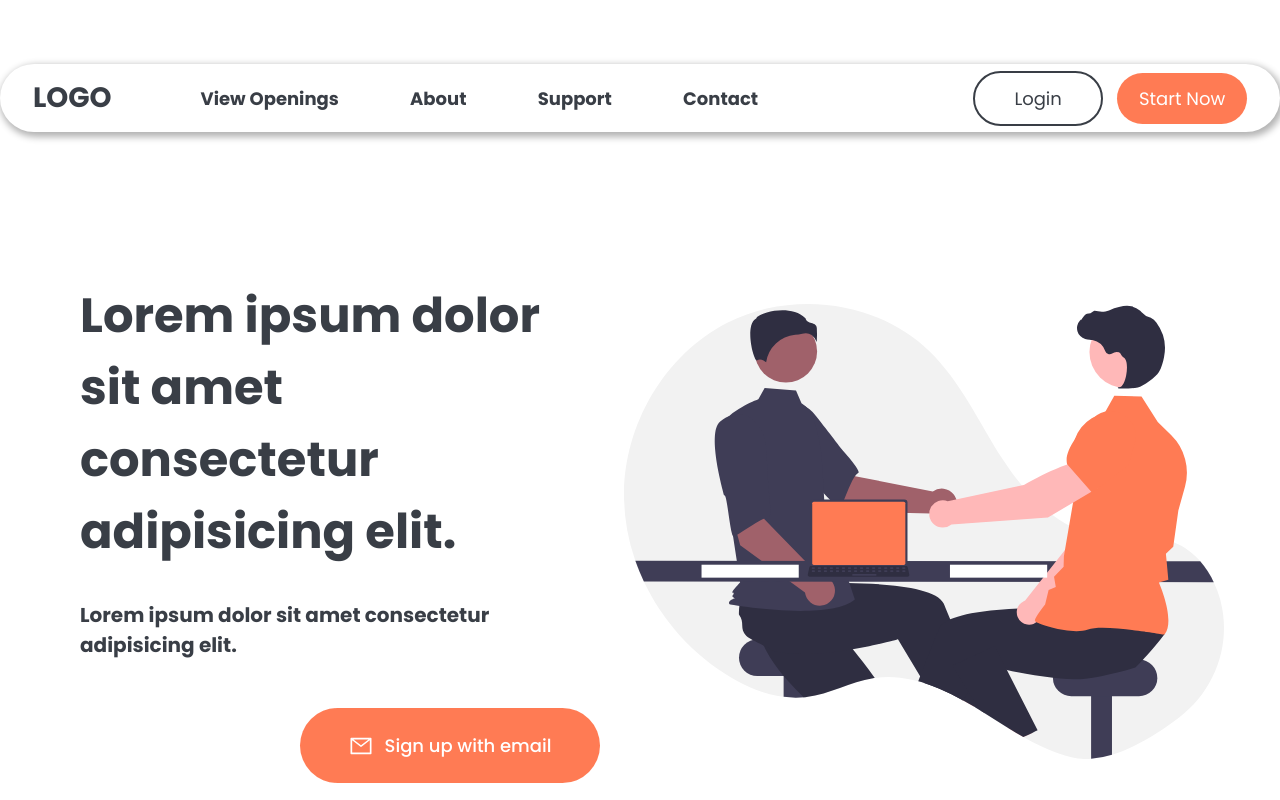
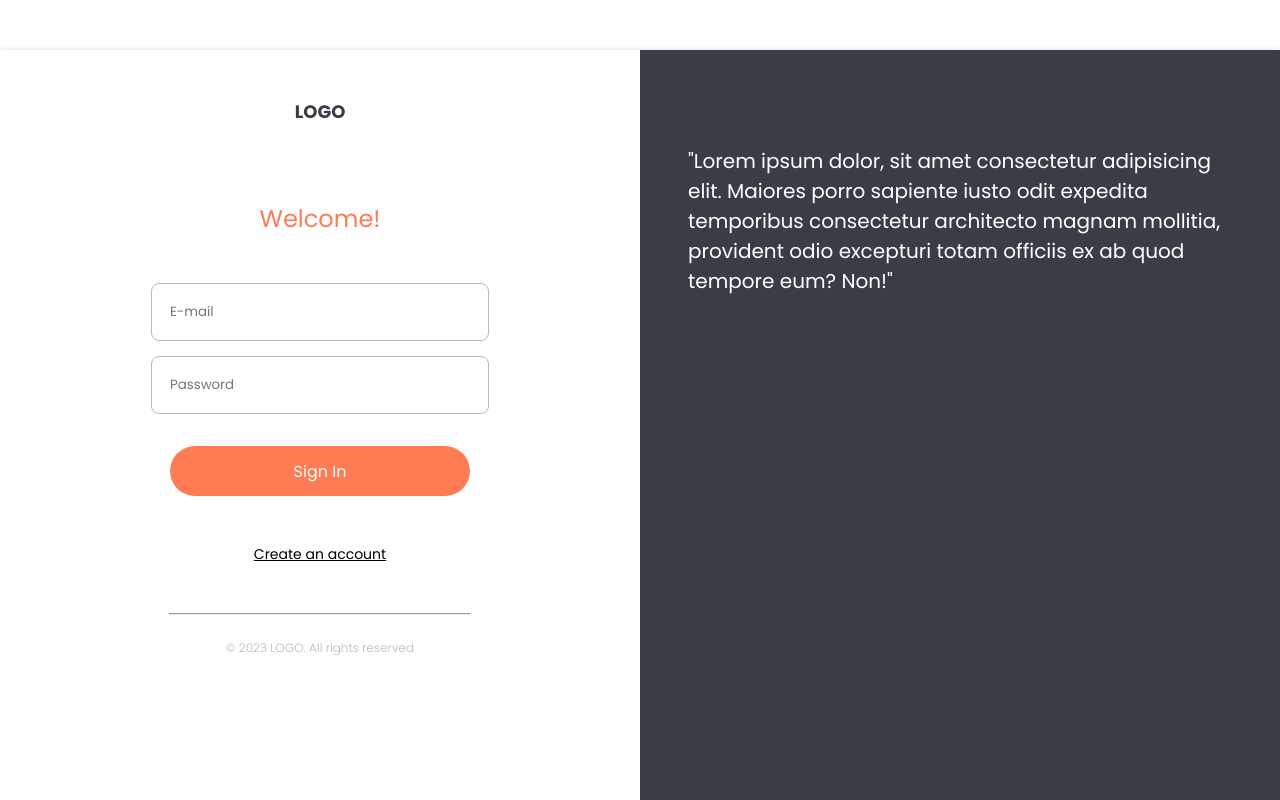
Before and after one commit to VanGits/job-app, a React (Create React App) app: page /login in a window 1280 px wide. Shown: the top 800 px of the page. Built offline with nearby package versions, Linux system fonts and the light colour scheme.

Commit message:
added login page, routes, and css

```diff
--- a/package.json
+++ b/package.json
@@ -11,6 +11,7 @@
     "react": "^18.2.0",
     "react-dom": "^18.2.0",
     "react-icons": "^4.7.1",
+    "react-router-dom": "^6.8.0",
     "react-scripts": "5.0.1",
     "react-slick": "^0.29.0",
     "web-vitals": "^2.1.4"
--- a/src/App.css
+++ b/src/App.css
@@ -15,3 +15,11 @@
 button{
   cursor: pointer;
 }
+
+a{
+  cursor: pointer;
+  text-decoration: underline;
+  font-size: 14px;
+  text-align: center;
+
+}
--- a/src/App.js
+++ b/src/App.js
@@ -1,21 +1,50 @@
-import React from 'react';
-import "./App.css"
-import Footer from './components/Footer';
-import Info from './components/Info';
-import Main from './components/Main';
-import Nav from './components/Nav';
-import Testimonials from './components/Testimonials';
+import React from "react";
+import "./App.css";
+import Footer from "./components/Footer";
+import Info from "./components/Info";
+import Main from "./components/Main";
+import Nav from "./components/Nav";
+import Testimonials from "./components/Testimonials";
+import {
+  createBrowserRouter,
+  createRoutesFromElements,
+  Route,
+  RouterProvider,
+  BrowserRouter,
+  Routes,
+} from "react-router-dom";
+import Login from "./components/Login";
 
 const App = () => {
   return (
-    <div className='App'>
-      <Nav/>
-      <Main/>
-      <Info/>
-      <Testimonials/>
-      <Footer/>
+    <div className="App">
+      <BrowserRouter>
+
+        <Routes>
+          <Route
+            path="/"
+            element={
+              <>
+                <Nav />
+                <Main />
+                <Info />
+                <Testimonials />
+                <Footer />
+              </>
+            }
+          />
+          <Route
+            path="/login"
+            element={
+              <>
+                <Login/>
+              </>
+            }
+          />
+        </Routes>
+      </BrowserRouter>
     </div>
   );
-}
+};
 
 export default App;
--- a/src/components/Info.jsx
+++ b/src/components/Info.jsx
@@ -8,12 +8,12 @@ const Info = () => {
   useEffect(() => {
     AOS.init({ duration: 1000 });
   }, []);
-  const placeHolderArr = new Array(3).fill("");
+  const placeHolderArr = [1,2,3]
 
-  const placeholders = placeHolderArr.map((placeholder, index) => (
-    <div className="placeholder-wrapper">
-      <div className="placeholder" key={index}>
-        <FaMoneyCheck className="check" key={index} />
+  const placeholders = placeHolderArr.map((placeholder) => (
+    <div className="placeholder-wrapper" key={placeholder}>
+      <div className="placeholder" key={placeholder}>
+        <FaMoneyCheck className="check" key={placeholder} />
       </div>
       <h4>Lorem Ipsum</h4>
     </div>
--- /dev/null
+++ b/src/components/Login.jsx
@@ -0,0 +1,35 @@
+import React from 'react';
+import "../styles/Login.css"
+const Login = () => {
+    return (
+        <div className='Login'>
+        <div className="login-content-wrapper">
+            <div className="login-content">
+                <h4 className="logo">LOGO</h4>
+                <h1>Welcome!</h1>
+                <div className="login-box">
+                    <form action="">
+                        <input type="email" placeholder='E-mail'/>
+                        <input type="password" placeholder='Password'/>
+                        <button className='button'>Sign In</button>
+                    </form>
+
+                    <a>Create an account</a>
+                    <hr />
+                    <div className="login-terms">
+
+                        <p>© 2023 LOGO. All rights reserved</p>
+                    </div>
+
+                </div>
+
+            </div>
+            <div className="login-content-2">
+                <h5>"Lorem ipsum dolor, sit amet consectetur adipisicing elit. Maiores porro sapiente iusto odit expedita temporibus consectetur architecto magnam mollitia, provident odio excepturi totam officiis ex ab quod tempore eum? Non!"</h5>
+            </div>
+            </div>
+        </div>
+    );
+}
+
+export default Login;
--- a/src/components/Nav.jsx
+++ b/src/components/Nav.jsx
@@ -1,5 +1,6 @@
 import React from "react";
 import "../styles/Nav.css";
+import {Link} from "react-router-dom"
 
 const Nav = () => {
   return (
@@ -13,7 +14,7 @@ const Nav = () => {
           <h4>Contact</h4>
         </div>
         <div className="nav-content-buttons">
-          <button className="button log-in">Login</button>
+          <Link to ="/login"><button className="button log-in">Login</button></Link>
           <button className="button sign-up">Start Now</button>
         </div>
       </div>
--- a/src/components/Testimonials.jsx
+++ b/src/components/Testimonials.jsx
@@ -18,6 +18,7 @@ const Testimonials = () => {
     speed: 1000,
     slidesToShow: 3,
     slidesToScroll: 1,
+    centerMode:false,
     autoplay: true,
 
 
--- /dev/null
+++ b/src/styles/Login.css
@@ -0,0 +1,152 @@
+.Login{
+
+   display: flex;
+    overflow: hidden;
+    width: 100%;
+    justify-content: center;
+    align-items: center;
+    background-color: white;
+    height: 900px;
+}
+
+.login-content-wrapper{
+    display: grid;
+    grid-template-columns: 1fr 1fr;
+
+    overflow: hidden;
+    max-width: 1500px;
+    width: 100%;
+    justify-content: center;
+    align-items: center;
+    box-shadow: 0px 2.98px 7.46px 0px rgba(0, 0, 0, 0.4);
+    height: 800px;
+}
+
+.login-content{
+
+    grid-column: 1 / 2;
+    max-width: 1500px;
+    width: 100%;
+
+
+    display: flex;
+    align-items: center;
+    justify-content: flex-start;
+    flex-direction: column;
+    margin-top: 48px;
+    height: 100%;
+    background-color: white;
+
+
+}
+
+.login-content h1{
+
+    font-weight: 400;
+    font-size: 24px;
+    color: #ff7b54;
+    margin-top: 52px;
+    margin-bottom: 32px;
+}
+
+.login-content h4{
+    cursor: pointer;
+    font-size: 18px;
+    padding: 24px;
+
+
+}
+
+.login-box{
+
+    display: flex;
+    align-items: center;
+    justify-content: center;
+    flex-direction: column;
+
+    border-radius: 24px;
+
+
+
+}
+.login-content a{
+    margin-top:  24px;
+}
+
+.login-box form{
+    display: flex;
+    align-items: center;
+    justify-content: center;
+    flex-direction: column
+    ;
+    width: 100%;
+
+}
+
+.login-box input{
+    padding: 18px;
+    max-width: 350px;
+    width: 100%;
+    margin-top: 15px;
+    border-radius: 8px;
+}
+
+.login-box button{
+    margin-top: 32px;
+    padding: 8px;
+    background-color: #ff7b54;
+    color: white;
+    border: none;
+    height: 50px;
+    font-size: 16px;
+    width: 300px;
+}
+
+.login-content-2{
+    grid-column: 2 / 3;
+    background-color: #393E46;
+    width: 100%;
+    height: 100%;
+    display: flex;
+    align-items: flex-start;
+    justify-content: center;
+    color: white;
+
+}
+
+.login-content-2 h5{
+    margin-top: 48px;
+    padding: 48px;
+    font-size: 20px;
+    font-weight: 400;
+}
+
+input {
+    border: 1px solid #b8b8b8;
+    transition: border 0.5s ease-in-out;
+}
+
+input:focus{
+    border-color: #ff7b54;
+    outline: none;
+}
+
+hr{
+    width: 100%;
+    margin-top: 48px;
+    color: #393E46;
+    background-color: #393E46;
+
+}
+
+.login-content a{
+    margin-top: 48px;
+}
+
+.login-terms p{
+    color: #b8b8b8;
+    font-weight: 300;
+    font-size: 12px;
+    margin-top: 24px;
+
+}
--- a/src/styles/Nav.css
+++ b/src/styles/Nav.css
@@ -11,8 +11,7 @@
     top: 0;
     left: 0;
 
-    text-align:center;
-    margin: 0 auto;
+
     z-index: 9999;
 
 
@@ -49,6 +48,7 @@
 }
 .logo{
     font-size: 28px;
+    color: #393E46;
 }
 
 
@@ -65,7 +65,7 @@
     border-radius: 50px;
     border: 2px solid #393E46;
     font-weight: 400;
-    font-size: 18px;
+    font-size: 17px;
     justify-self: flex-end;
 
     color: #393E46;
--- a/src/styles/Testimonials.css
+++ b/src/styles/Testimonials.css
@@ -77,22 +77,33 @@
 }
 
 .slick-dots li button:before{
-    width: 30px;
-    height: 30px;
+
     font-size: 18px;
-    line-height: 20px;
 
+
+
+
+
+
+}
+
+.slick-dots{
     display: flex;
     align-items: center;
     justify-content: center;
-
+    width: 100%;
+    margin-right: 50px;
 
 }
+
 
 .slick-dots .slick-thumb{
     display: flex;
     align-items: center;
     justify-content: center;
+
+    margin: 0 auto;
+
 
 }
 
```
Also changed, not shown: 1 other file (tests, documents, lock files or other folders).
